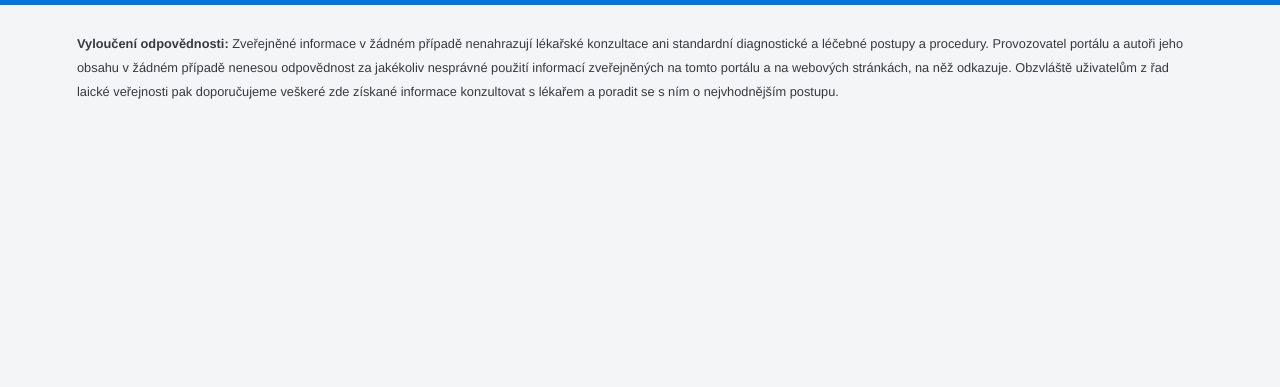
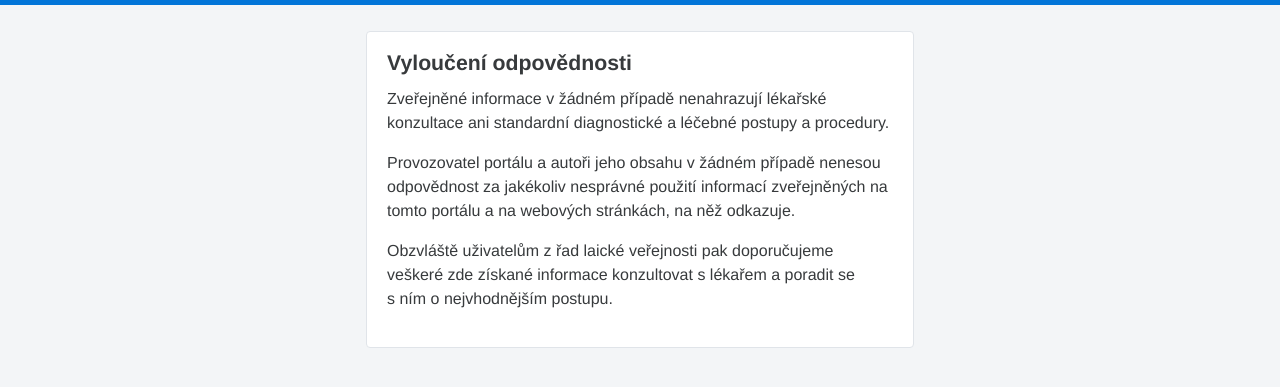
Before and after one commit to vlki/digital-mom, a website: page index.html at #!/law in a window 1280 px wide. Shown: the part 49-436 px from the top of the page. Drawn offline with nearby package versions, Linux system fonts and the light colour scheme.

Commit message:
Law update

```diff
--- a/app/law.html
+++ b/app/law.html
@@ -1,13 +1,21 @@
-<div>
-    <small>
-        <strong>Vyloučení odpovědnosti:</strong>
-        Zveřejněné informace v žádném případě nenahrazují lékařské
-        konzultace ani standardní diagnostické a&nbsp;léčebné postupy
-        a&nbsp;procedury. Provozovatel portálu a&nbsp;autoři jeho obsahu
-        v&nbsp;žádném případě nenesou odpovědnost za jakékoliv nesprávné
-        použití informací zveřejněných na tomto portálu a na webových
-        stránkách, na něž odkazuje. Obzvláště uživatelům z řad laické
-        veřejnosti pak doporučujeme veškeré zde získané informace
-        konzultovat s lékařem a poradit se s ním o nejvhodnějším postupu.
-    </small>
+<div class="row">
+  <div class="col-lg-6 col-lg-offset-3 col-md-8 col-md-offset-2 col-sm-12">
+    <div class="card">
+      <div>
+        <div class="card-block">
+          <h2 class="card-title">Vyloučení odpovědnosti</h2>
+          <p>Zveřejněné informace v&nbsp;žádném případě nenahrazují lékařské
+          konzultace ani standardní diagnostické a&nbsp;léčebné postupy
+          a&nbsp;procedury.</p>
+          <p>Provozovatel portálu a&nbsp;autoři jeho obsahu
+          v&nbsp;žádném případě nenesou odpovědnost za jakékoliv nesprávné
+          použití informací zveřejněných na tomto portálu a na webových
+          stránkách, na něž odkazuje.</p>
+          <p>Obzvláště uživatelům z&nbsp;řad laické
+          veřejnosti pak doporučujeme veškeré zde získané informace
+          konzultovat s&nbsp;lékařem a&nbsp;poradit se s&nbsp;ním o&nbsp;nejvhodnějším postupu.</p>
+        </div>
+      </div>
+    </div>
+  </div>
 </div>
```
